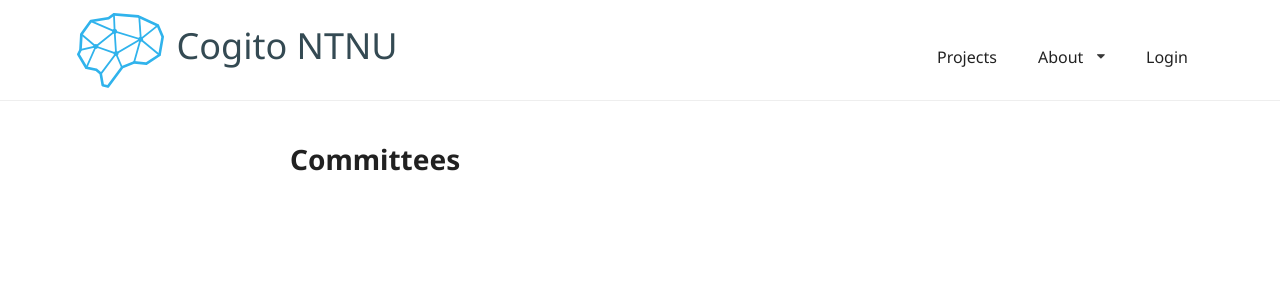
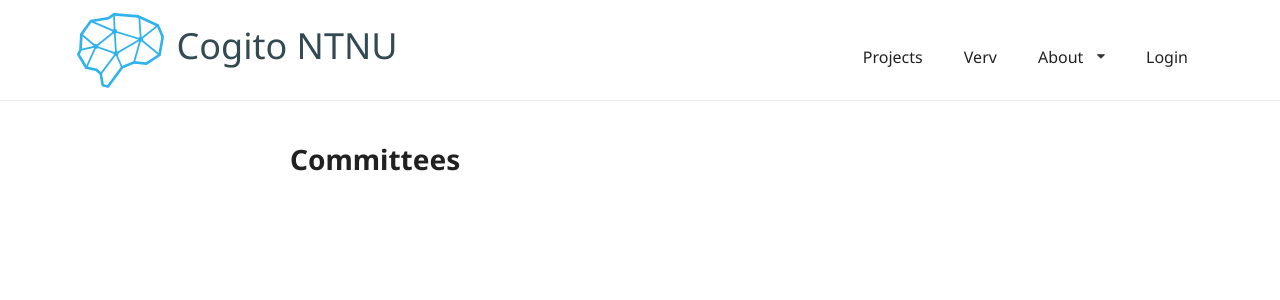
Before and after one commit to CogitoNTNU/web, a Django app: page /committees/ in a window 1280 px wide. Shown: the top 300 px of the page. Run offline with Django 3.2, Linux system fonts and the light colour scheme; data that the repository does not hold is empty; some libraries are stand-ins or nearby versions.

Commit message:
verv knapp

```diff
--- a/web/templates/web/header.html
+++ b/web/templates/web/header.html
@@ -21,6 +21,8 @@
             <a class="item" href="{% url 'resource_list' %}"><p class="mt">Resources</p></a>
             -->
             <a class="item" href="{% url 'collection_list' %}" aria-label="Åpne prosjekter">Projects</a>
+            <a class="item" href="{% url 'vervgroup_list' %}" aria-label="Åpne verv">Verv</a>
+
             <div class="ui dropdown item">
                 <div class="text"><p class="mt">About</p></div>
                 <i class="dropdown icon"></i>
```
